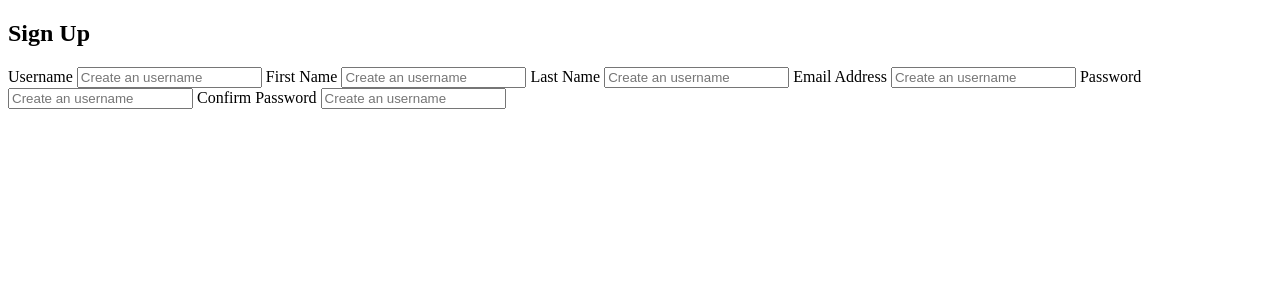
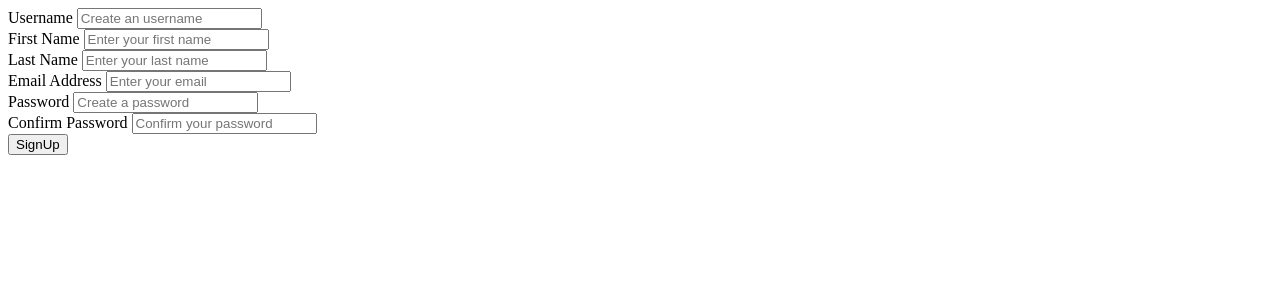
Before and after one commit to debg48/login_App, a Django app: page /signup/ in a window 1280 px wide. Shown: the top 300 px of the page. Run offline with Django 4.2, Linux system fonts and the light colour scheme.

Commit message:
templates initialized

```diff
--- a/auth/views.py
+++ b/auth/views.py
@@ -1,5 +1,7 @@
-from django.shortcuts import render
+from django.shortcuts import render,redirect
 from django.http import HttpResponse
+from django.contrib.auth.models import User
+from django.contrib import messages
 
 # Create your views here.
 
@@ -7,6 +9,26 @@ def home(request):
     return render(request,"auth/index.html")
 
 def signup(request):
+
+    if request.method == 'POST':
+
+        username=request.POST.get('username')
+        fname=request.POST.get('fname')
+        lname=request.POST.get('lname')
+        email=request.POST.get('email')
+        pass1=request.POST.get('password')
+        pass2=request.POST.get('confirm')
+
+        user = User.objects.create_user(username,email,pass1)
+
+        user.first_name = fname
+        user.LAst_name = lname
+
+        user.save()
+
+        messages.success(request,"Account Created Successsfully !")
+        return redirect('signin')
+
     return render(request,"auth/signup.html")
 
 def signin(request):
--- a/templates/auth/signup.html
+++ b/templates/auth/signup.html
@@ -7,22 +7,23 @@
     <title>Document</title>
 </head>
 <body>
-    <h2>Sign Up</h2>
+    <h2fname</h2>
 
-    <form action="">
+    <form action="/signup/" method ="post">
+        {% csrf_token %}
         <label for="">Username</label>
-        <input type="text" id="username" name="username" placeholder="Create an username" required>
+        <input type="text" id="username" name="username" placeholder="Create an username" required><br>
         <label for="">First Name</label>
-        <input type="text" id="username" name="username" placeholder="Create an username" required>
+        <input type="text" id="fname" name="fname" placeholder="Enter your first name" required><br>
         <label for="">Last Name</label>
-        <input type="text" id="username" name="username" placeholder="Create an username" required>
+        <input type="text" id="lname" name="lname" placeholder="Enter your last name" required><br>
         <label for="">Email Address</label>
-        <input type="text" id="username" name="username" placeholder="Create an username" required>
+        <input type="email" id="email" name="email" placeholder="Enter your email" required><br>
         <label for="">Password</label>
-        <input type="text" id="username" name="username" placeholder="Create an username" required>
+        <input type="password" id="password" name="password" placeholder="Create a password" required><br>
         <label for="">Confirm Password</label>
-        <input type="text" id="username" name="username" placeholder="Create an username" required>
-
+        <input type="password" id="confirm" name="confirm" placeholder="Confirm your password" required><br>
+        <button type="submit">SignUp</button>
     </form>
 </body>
 </html>
```
Also changed, not shown: templates/auth/signin.html (+5 -12 lines), db.sqlite3.
